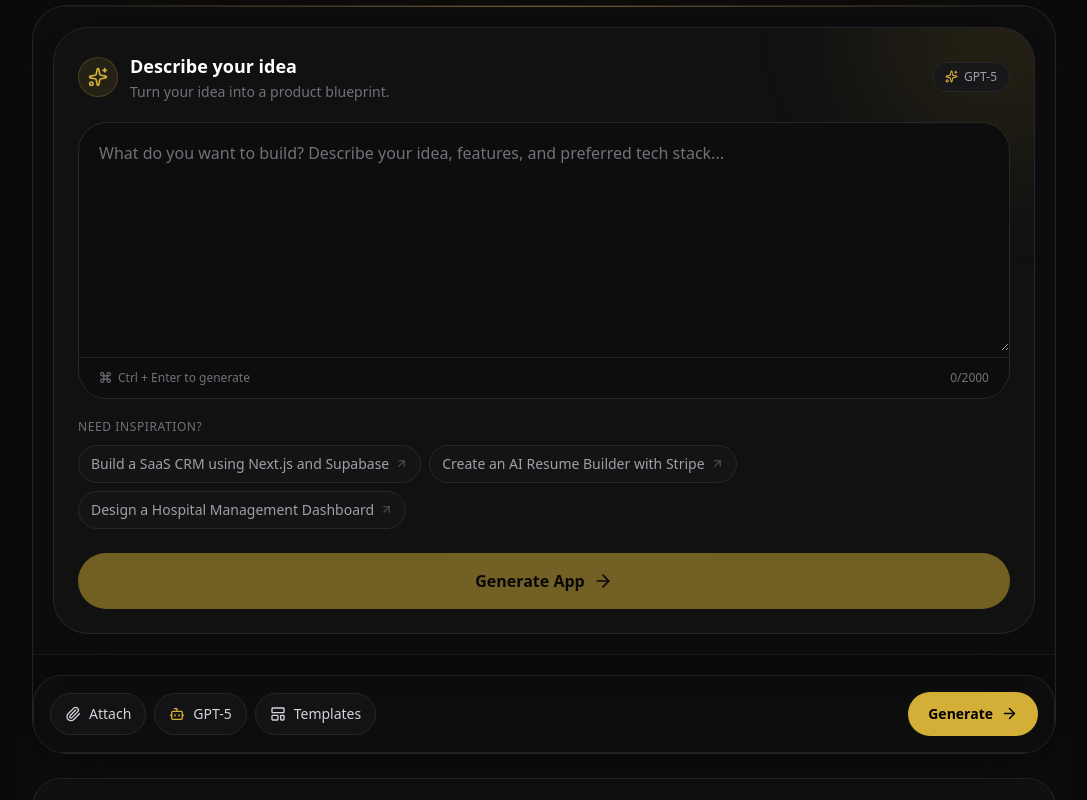
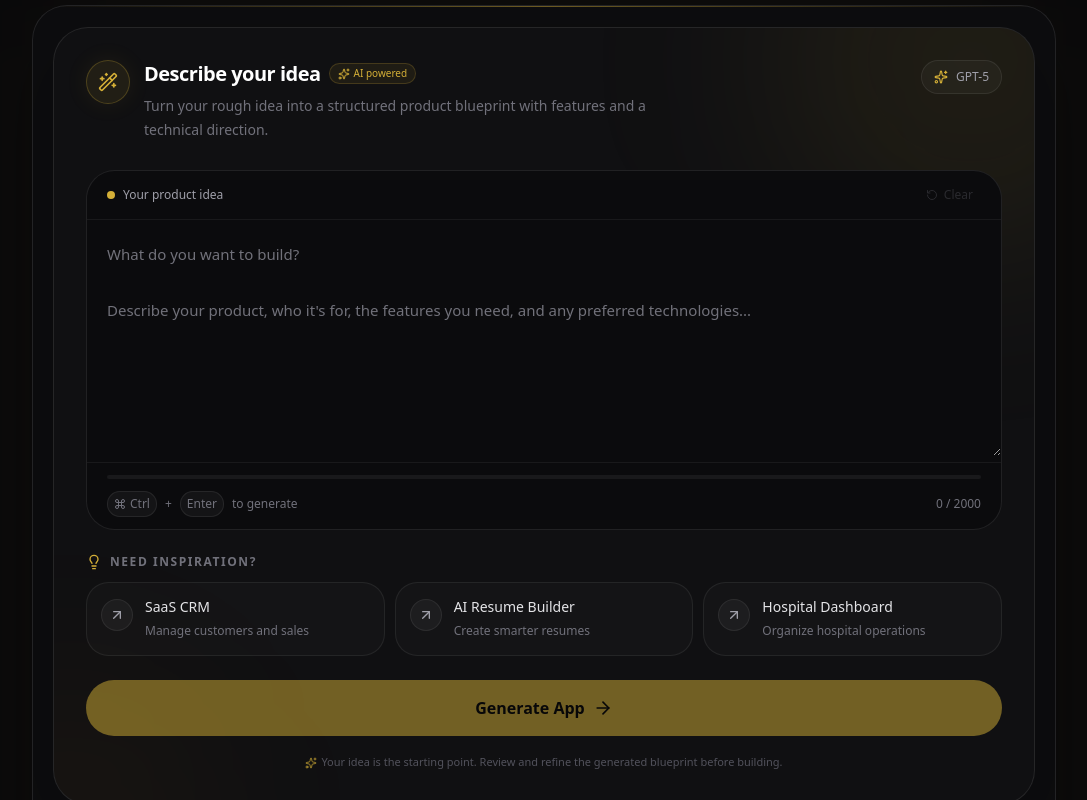
Before and after one commit to thiteswapnil1212-hue/ANVIX-AI, a Next.js app: page / in a window 1280 px wide. Shown: the part 1620-2420 px from the top of the page, without its empty margins (96-1183 px from the left). Built offline with nearby package versions, Linux system fonts and the light colour scheme; no server answers.

Commit message:
enhnced prompt editor

```diff
--- a/components/ai/PromptEditor.tsx
+++ b/components/ai/PromptEditor.tsx
@@ -2,7 +2,15 @@
 "use client";
 
 import { useState } from "react";
-import { Sparkles, Command, ArrowUpRight } from "lucide-react";
+import {
+  Sparkles,
+  Command,
+  ArrowUpRight,
+  Check,
+  Lightbulb,
+  RotateCcw,
+  WandSparkles,
+} from "lucide-react";
 
 import GenerateButton from "@/features/landing/GenerateButton";
 import GenerationStatus from "@/components/ai/GenerationStatus";
@@ -17,9 +25,24 @@ const MAX_CHARS = 2000;
 type Status = "idle" | "loading" | "success" | "error";
 
 const examples = [
-  "Build a SaaS CRM using Next.js and Supabase",
-  "Create an AI Resume Builder with Stripe",
-  "Design a Hospital Management Dashboard",
+  {
+    title: "SaaS CRM",
+    description: "Manage customers and sales",
+    prompt:
+      "Build a SaaS CRM using Next.js and Supabase with authentication, customer management, sales pipelines, analytics dashboard, and a responsive UI.",
+  },
+  {
+    title: "AI Resume Builder",
+    description: "Create smarter resumes",
+    prompt:
+      "Create an AI Resume Builder with Next.js, user authentication, AI-powered resume suggestions, editable templates, PDF export, and Stripe subscriptions.",
+  },
+  {
+    title: "Hospital Dashboard",
+    description: "Organize hospital operations",
+    prompt:
+      "Design a Hospital Management Dashboard with patient records, doctor schedules, appointment booking, billing, analytics, and role-based access.",
+  },
 ];
 
 export default function PromptEditor() {
@@ -31,6 +54,13 @@ export default function PromptEditor() {
   const [result, setResult] = useState<
     GenerateProjectResponse["result"] | null
   >(null);
+
+  const trimmedPrompt = prompt.trim();
+  const remainingChars = MAX_CHARS - prompt.length;
+  const progress = Math.min(
+    (prompt.length / MAX_CHARS) * 100,
+    100
+  );
 
   function updatePrompt(value: string) {
     setPrompt(value.slice(0, MAX_CHARS));
@@ -44,21 +74,23 @@ export default function PromptEditor() {
   }
 
   async function handleGenerate() {
-    const trimmedPrompt = prompt.trim();
-
     if (loading) return;
 
     if (!trimmedPrompt) {
       setStatus("error");
-      setStatusMessage("Please describe your product first.");
-      setStatusDetail("Add your idea or a few features to get started.");
+      setStatusMessage("Your idea is missing.");
+      setStatusDetail(
+        "Describe what you want to build, then try again."
+      );
       return;
     }
 
     setLoading(true);
     setStatus("loading");
-    setStatusMessage("Generating your product blueprint...");
-    setStatusDetail("Planning the experience, tech stack, and delivery.");
+    setStatusMessage("Building your product blueprint...");
+    setStatusDetail(
+      "Organizing your idea, features, and technical direction."
+    );
     setResult(null);
 
     try {
@@ -66,60 +98,172 @@ export default function PromptEditor() {
 
       setResult(data.result);
       setStatus("success");
-      setStatusMessage("Blueprint generated successfully.");
-      setStatusDetail("Your product plan is ready to review.");
+      setStatusMessage("Your blueprint is ready.");
+      setStatusDetail(
+        "Review your product plan and refine your idea whenever you like."
+      );
     } catch (error) {
       setStatus("error");
-      setStatusMessage("Generation failed.");
+      setStatusMessage("We couldn't generate your blueprint.");
       setStatusDetail(
         error instanceof Error
           ? error.message
-          : "Please try again in a moment."
+          : "Something went wrong. Please try again."
       );
     } finally {
       setLoading(false);
     }
   }
 
+  function resetPrompt() {
+    if (loading) return;
+
+    setPrompt("");
+    setStatus("idle");
+    setStatusMessage("");
+    setStatusDetail("");
+    setResult(null);
+  }
+
   return (
-    <section className="relative overflow-hidden rounded-3xl border border-zinc-800 bg-[#111111] p-4 shadow-2xl shadow-black/20 sm:p-6">
-      {/* Subtle gold glow */}
+    <section
+      className="
+        relative isolate overflow-hidden
+        rounded-3xl border border-white/[0.09]
+        bg-[#101012]
+        shadow-[0_24px_80px_rgba(0,0,0,0.28)]
+      "
+    >
+      {/* Ambient background */}
       <div
         aria-hidden="true"
-        className="pointer-events-none absolute -right-24 -top-32 h-64 w-64 rounded-full bg-[#D4AF37]/10 blur-3xl"
+        className="
+          pointer-events-none absolute
+          -right-32 -top-40 h-96 w-96
+          rounded-full bg-[#D4AF37]/[0.09]
+          blur-[100px]
+        "
       />
 
-      <div className="relative">
+      <div
+        aria-hidden="true"
+        className="
+          pointer-events-none absolute
+          -bottom-40 -left-32 h-72 w-72
+          rounded-full bg-amber-500/[0.04]
+          blur-[90px]
+        "
+      />
+
+      <div className="relative p-5 sm:p-7 lg:p-8">
         {/* Header */}
-        <div className="mb-5 flex items-center justify-between gap-3">
-          <div className="flex items-center gap-3">
-            <div className="flex h-10 w-10 items-center justify-center rounded-xl border border-[#D4AF37]/20 bg-[#D4AF37]/10">
-              <Sparkles className="h-5 w-5 text-[#D4AF37]" />
+        <div className="mb-7 flex items-start justify-between gap-4">
+          <div className="flex min-w-0 items-start gap-3.5">
+            <div
+              className="
+                flex h-11 w-11 shrink-0
+                items-center justify-center
+                rounded-2xl border
+                border-[#D4AF37]/25
+                bg-[#D4AF37]/[0.09]
+                text-[#D4AF37]
+                shadow-[0_0_24px_rgba(212,175,55,0.08)]
+              "
+            >
+              <WandSparkles className="h-5 w-5" />
             </div>
 
-            <div>
-              <h2 className="text-lg font-semibold text-white">
+            <div className="min-w-0">
+              <div className="flex flex-wrap items-center gap-2">
+                <h2 className="text-lg font-semibold tracking-tight text-white sm:text-xl">
                   Describe your idea
                 </h2>
-              <p className="mt-0.5 text-sm text-zinc-500">
-                Turn your idea into a product blueprint.
+
+                <span
+                  className="
+                    inline-flex items-center gap-1
+                    rounded-full border
+                    border-[#D4AF37]/20
+                    bg-[#D4AF37]/[0.08]
+                    px-2 py-0.5
+                    text-[10px] font-medium
+                    text-[#D4AF37]
+                  "
+                >
+                  <Sparkles className="h-3 w-3" />
+                  AI powered
+                </span>
+              </div>
+
+              <p className="mt-1.5 max-w-lg text-sm leading-6 text-zinc-500">
+                Turn your rough idea into a structured product
+                blueprint with features and a technical direction.
               </p>
             </div>
           </div>
 
-          <span className="hidden shrink-0 items-center gap-1.5 rounded-full border border-zinc-800 bg-zinc-900 px-3 py-1.5 text-xs font-medium text-zinc-400 sm:inline-flex">
-            <Sparkles size={13} className="text-[#D4AF37]" />
+          <div
+            className="
+              hidden shrink-0 items-center gap-2
+              rounded-xl border border-white/[0.08]
+              bg-white/[0.03] px-3 py-2
+              text-xs text-zinc-400 sm:flex
+            "
+          >
+            <Sparkles className="h-3.5 w-3.5 text-[#D4AF37]" />
             GPT-5
+          </div>
+        </div>
+
+        {/* Editor */}
+        <div
+          className="
+            group overflow-hidden rounded-2xl
+            border border-white/[0.09]
+            bg-[#0B0B0D]
+            transition-all duration-200
+            focus-within:border-[#D4AF37]/50
+            focus-within:shadow-[0_0_0_3px_rgba(212,175,55,0.05)]
+          "
+        >
+          <div className="flex items-center justify-between gap-3 border-b border-white/[0.06] px-4 py-3 sm:px-5">
+            <div className="flex items-center gap-2">
+              <span className="h-2 w-2 rounded-full bg-[#D4AF37]" />
+              <span className="text-xs font-medium text-zinc-400">
+                Your product idea
               </span>
             </div>
 
-        {/* Prompt input */}
-        <div className="overflow-hidden rounded-2xl border border-zinc-800 bg-[#0D0D0D] transition-colors focus-within:border-[#D4AF37]/60">
+            <button
+              type="button"
+              onClick={resetPrompt}
+              disabled={loading || !prompt}
+              className="
+                inline-flex items-center gap-1.5
+                rounded-lg px-2 py-1
+                text-xs text-zinc-500
+                transition hover:bg-white/[0.05]
+                hover:text-zinc-200
+                disabled:pointer-events-none
+                disabled:opacity-30
+              "
+            >
+              <RotateCcw className="h-3 w-3" />
+              Clear
+            </button>
+          </div>
+
           <textarea
             value={prompt}
-            onChange={(event) => updatePrompt(event.target.value)}
+            onChange={(event) =>
+              updatePrompt(event.target.value)
+            }
             onKeyDown={(event) => {
-              if (event.key === "Enter" && event.ctrlKey) {
+              if (
+                event.key === "Enter" &&
+                event.ctrlKey &&
+                !event.shiftKey
+              ) {
                 event.preventDefault();
                 handleGenerate();
               }
@@ -127,56 +271,138 @@ export default function PromptEditor() {
             rows={7}
             maxLength={MAX_CHARS}
             disabled={loading}
-            placeholder="What do you want to build? Describe your idea, features, and preferred tech stack..."
-            className="min-h-[180px] w-full resize-y bg-transparent px-4 py-4 text-sm leading-7 text-zinc-100 outline-none placeholder:text-zinc-600 disabled:cursor-not-allowed disabled:opacity-70 sm:px-5 sm:text-base"
+            placeholder={`What do you want to build?
+
+Describe your product, who it's for, the features you need, and any preferred technologies...`}
+            className="
+              min-h-[210px] w-full resize-y
+              bg-transparent px-4 py-5
+              text-sm leading-7 text-zinc-100
+              outline-none
+              placeholder:text-zinc-600
+              disabled:cursor-not-allowed
+              disabled:opacity-60
+              sm:min-h-[230px] sm:px-5
+              sm:text-[15px]
+            "
             aria-label="Describe your product idea"
           />
 
-          <div className="flex items-center justify-between gap-3 border-t border-zinc-800/80 px-4 py-3 sm:px-5">
-            <span className="flex items-center gap-1.5 text-xs text-zinc-500">
-              <Command size={13} />
-              Ctrl + Enter to generate
+          {/* Editor footer */}
+          <div className="border-t border-white/[0.06] px-4 py-3 sm:px-5">
+            <div className="mb-3 h-1 overflow-hidden rounded-full bg-white/[0.06]">
+              <div
+                className="
+                  h-full rounded-full
+                  bg-gradient-to-r
+                  from-[#A88624] to-[#E6C65B]
+                  transition-[width] duration-200
+                "
+                style={{ width: `${progress}%` }}
+              />
+            </div>
+
+            <div className="flex flex-wrap items-center justify-between gap-3">
+              <span className="inline-flex items-center gap-2 text-xs text-zinc-500">
+                <span className="flex items-center gap-1 rounded-md border border-white/[0.08] bg-white/[0.04] px-1.5 py-1">
+                  <Command className="h-3 w-3" />
+                  <span>Ctrl</span>
+                </span>
+                <span>+</span>
+                <span className="rounded-md border border-white/[0.08] bg-white/[0.04] px-1.5 py-1">
+                  Enter
+                </span>
+                <span className="hidden sm:inline">
+                  to generate
+                </span>
               </span>
 
               <span
-              className={`text-xs tabular-nums ${
-                prompt.length > 1800
+                className={`
+                  text-xs tabular-nums
+                  ${
+                    remainingChars < 200
                       ? "text-amber-400"
                       : "text-zinc-500"
-              }`}
+                  }
+                `}
                 aria-live="polite"
               >
-              {prompt.length.toLocaleString()}/{MAX_CHARS}
+                {prompt.length.toLocaleString()} / {MAX_CHARS}
               </span>
             </div>
           </div>
+        </div>
 
-        {/* Prompt examples */}
-        <div className="mt-5">
-          <p className="mb-2.5 text-xs font-medium uppercase tracking-wider text-zinc-500">
+        {/* Example prompts */}
+        <div className="mt-6">
+          <div className="mb-3 flex items-center gap-2">
+            <Lightbulb className="h-4 w-4 text-[#D4AF37]" />
+
+            <p className="text-xs font-semibold uppercase tracking-[0.13em] text-zinc-500">
               Need inspiration?
             </p>
+          </div>
 
-          <div className="flex flex-wrap gap-2">
-            {examples.map((example) => (
+          <div className="grid grid-cols-1 gap-2.5 sm:grid-cols-3">
+            {examples.map((example) => {
+              const active = prompt === example.prompt;
+
+              return (
                 <button
-                key={example}
+                  key={example.title}
                   type="button"
                   disabled={loading}
-                onClick={() => updatePrompt(example)}
-                className="group inline-flex items-center gap-1.5 rounded-xl border border-zinc-800 bg-zinc-900/50 px-3 py-2 text-left text-xs text-zinc-400 transition hover:border-[#D4AF37]/40 hover:bg-[#D4AF37]/5 hover:text-zinc-200 disabled:cursor-not-allowed disabled:opacity-50 sm:text-sm"
+                  onClick={() => updatePrompt(example.prompt)}
+                  className={`
+                    group relative flex min-w-0
+                    items-start gap-3 rounded-xl
+                    border p-3.5 text-left
+                    transition-all duration-200
+                    disabled:cursor-not-allowed
+                    disabled:opacity-50
+                    ${
+                      active
+                        ? "border-[#D4AF37]/40 bg-[#D4AF37]/[0.07]"
+                        : "border-white/[0.07] bg-white/[0.02] hover:border-[#D4AF37]/25 hover:bg-white/[0.04]"
+                    }
+                  `}
                 >
-                {example}
-                <ArrowUpRight
-                  size={13}
-                  className="shrink-0 text-zinc-600 transition group-hover:text-[#D4AF37]"
-                />
+                  <div
+                    className="
+                      mt-0.5 flex h-8 w-8 shrink-0
+                      items-center justify-center
+                      rounded-lg border
+                      border-white/[0.07]
+                      bg-white/[0.04]
+                      text-zinc-400
+                      transition
+                      group-hover:text-[#D4AF37]
+                    "
+                  >
+                    {active ? (
+                      <Check className="h-4 w-4 text-[#D4AF37]" />
+                    ) : (
+                      <ArrowUpRight className="h-4 w-4" />
+                    )}
+                  </div>
+
+                  <div className="min-w-0 flex-1">
+                    <p className="text-sm font-medium text-zinc-200">
+                      {example.title}
+                    </p>
+
+                    <p className="mt-1 text-xs leading-5 text-zinc-500">
+                      {example.description}
+                    </p>
+                  </div>
                 </button>
-            ))}
+              );
+            })}
           </div>
         </div>
 
-        {/* Status and result */}
+        {/* Status */}
         <div className="mt-5">
           <GenerationStatus
             status={status}
@@ -185,20 +411,28 @@ export default function PromptEditor() {
           />
         </div>
 
+        {/* Result */}
         {result && (
-          <div className="mt-5">
+          <div className="mt-6 animate-in fade-in slide-in-from-bottom-2 duration-300">
             <GenerationResultCard result={result} />
           </div>
         )}
 
-        {/* Generate action */}
+        {/* Generate button */}
         <div className="mt-6">
           <GenerateButton
             onClick={handleGenerate}
             loading={loading}
-            disabled={!prompt.trim() || loading}
+            disabled={!trimmedPrompt || loading}
           />
         </div>
+
+        {/* Bottom note */}
+        <p className="mt-4 text-center text-[11px] leading-5 text-zinc-600">
+          <Sparkles className="mr-1 inline h-3 w-3 text-[#D4AF37]/70" />
+          Your idea is the starting point. Review and refine
+          the generated blueprint before building.
+        </p>
       </div>
     </section>
   );
```
Lines whose indentation alone changed are shown as unchanged.
